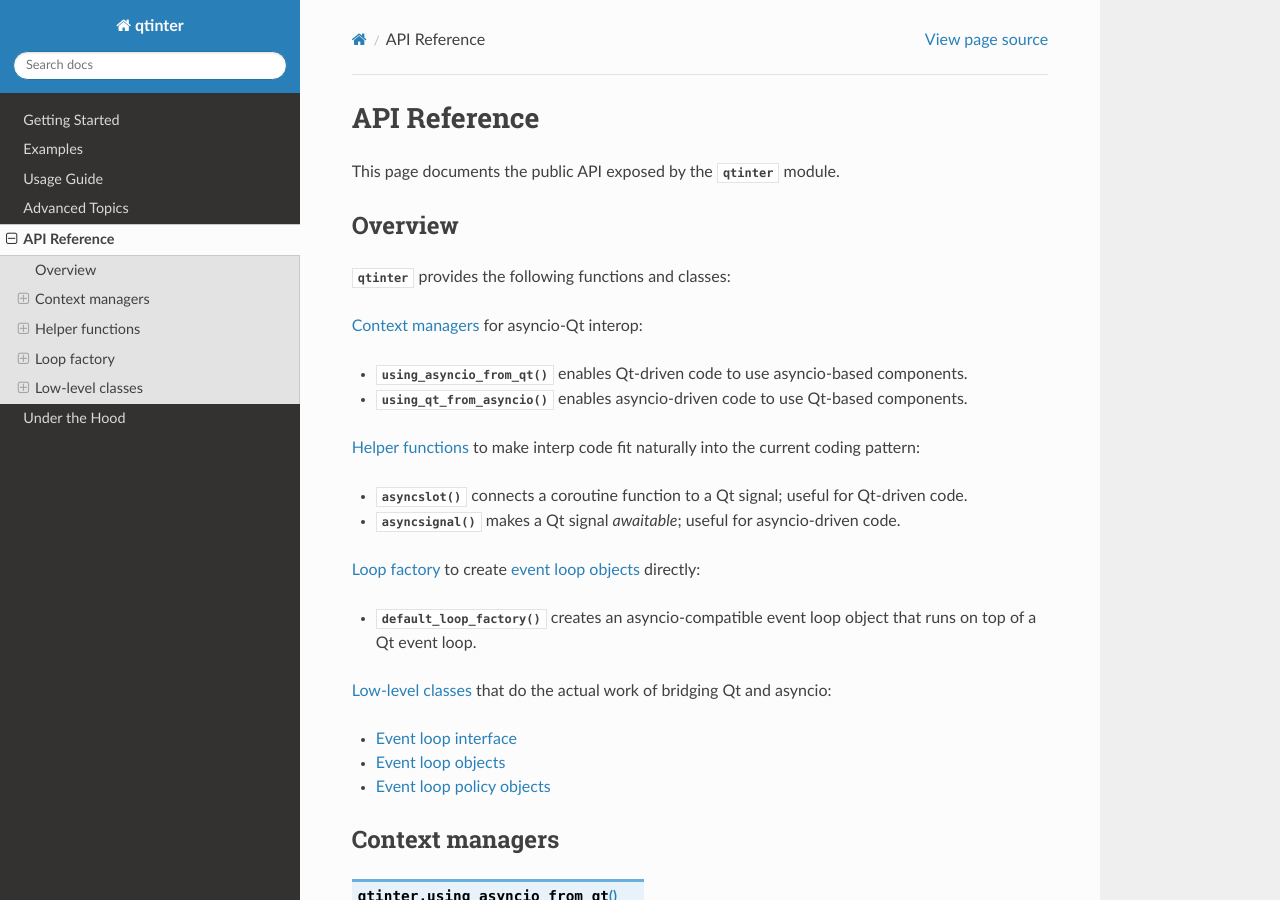
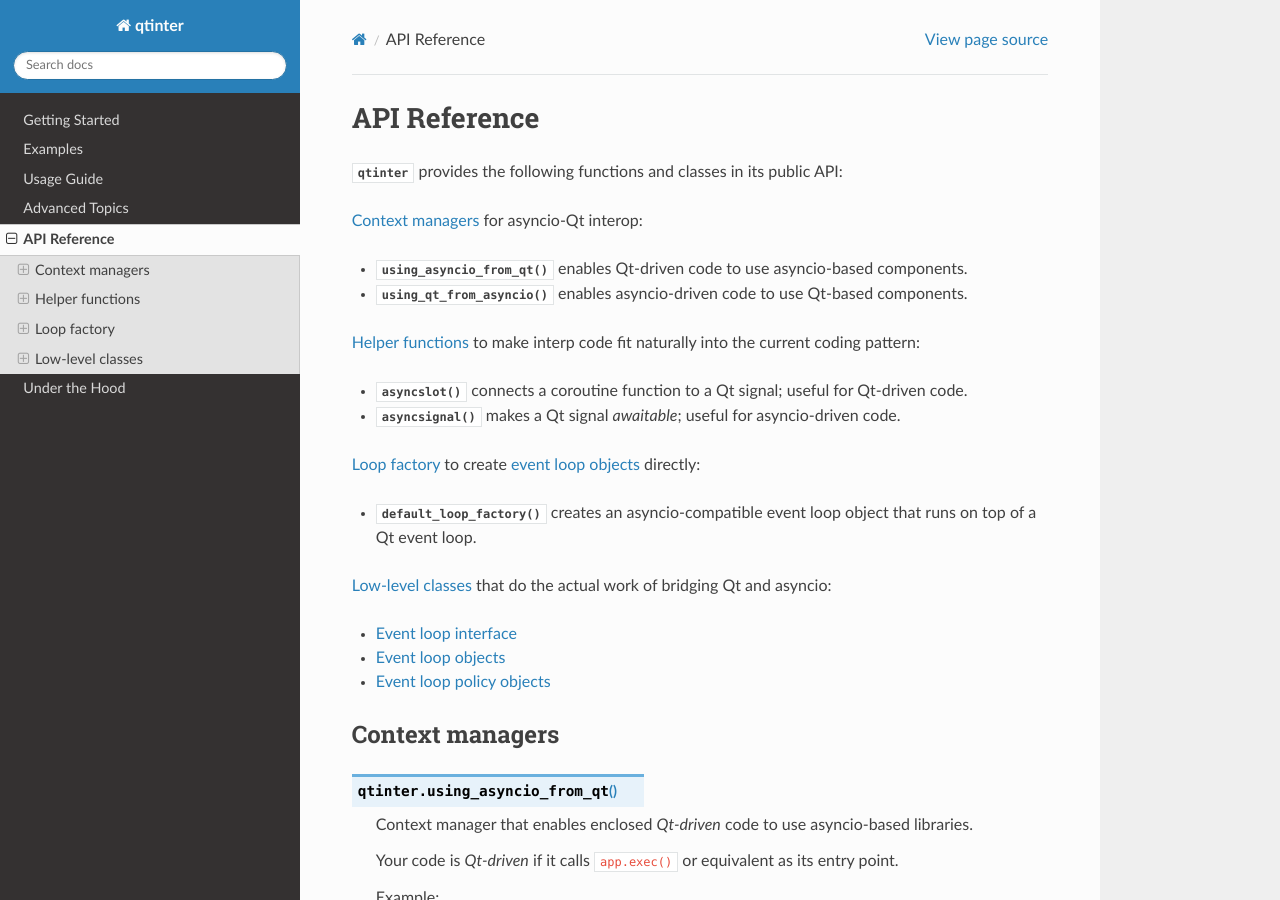
Before and after one commit to fancidev/qtinter, a Sphinx documentation site: the page built from docs/reference.rst, in a window 1280 px wide and 900 px high. Built offline with Sphinx 7.4.7 and the Read the Docs theme 2.0.0, drawn with Linux system fonts in a browser that asks for light colours; some of the changed text lies outside the part shown.

Commit message:
Update docs for QiLoopMode.

```diff
--- a/docs/reference.rst
+++ b/docs/reference.rst
@@ -3,13 +3,8 @@
 API Reference
 =============
 
-This page documents the public API exposed by the :mod:`qtinter` module.
-
-
-Overview
---------
-
-:mod:`qtinter` provides the following functions and classes:
+:mod:`qtinter` provides the following functions and classes in its
+public API:
 
 `Context managers`_ for asyncio-Qt interop:
 
```
Also changed, not shown: other parts of docs/reference.rst (+5 -2 lines).
